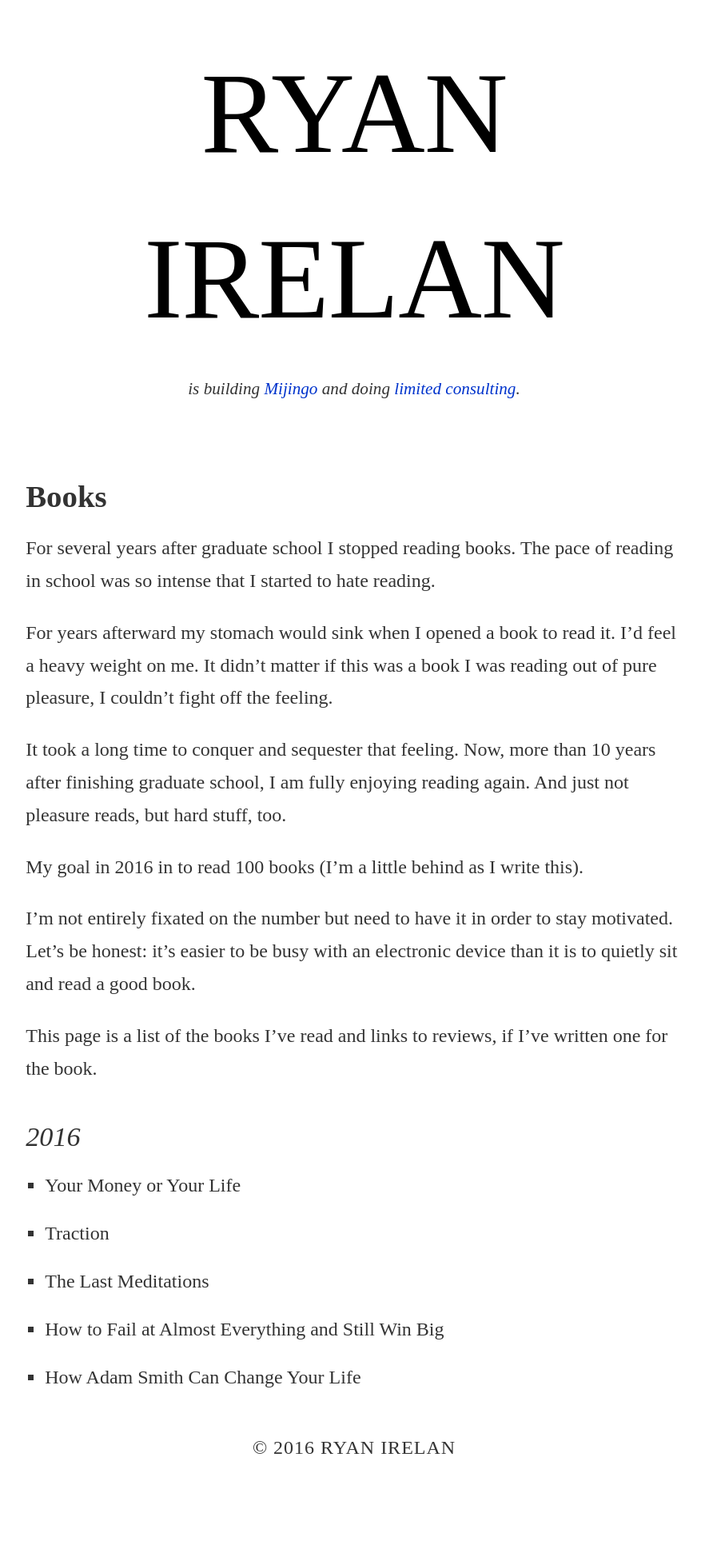
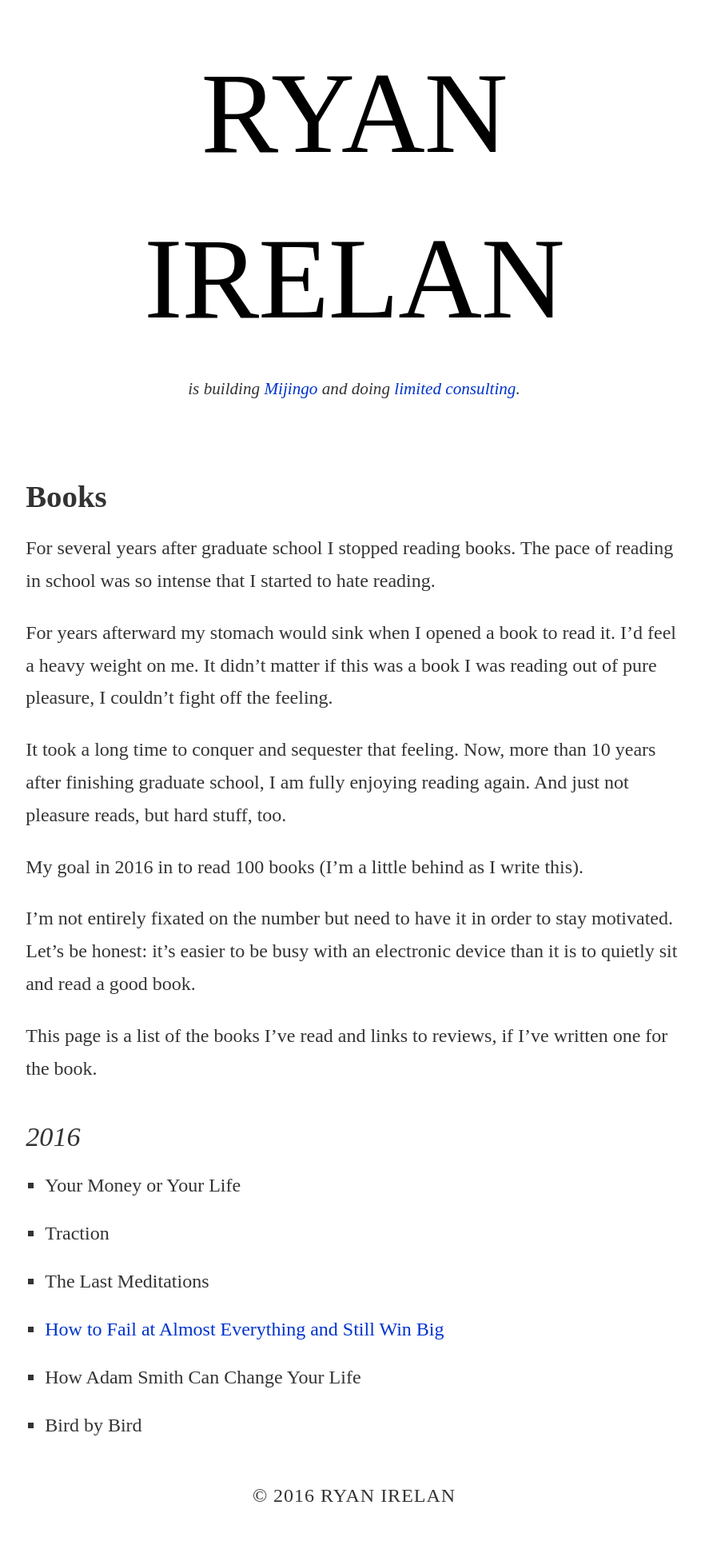
Before and after one commit to ryanirelan/ryanirelan.github.io, a Jekyll site: the page built from books/index.markdown, in a window 1280 px wide. Shown: the whole page at 80% size, without its empty margins (197-1074 px from the left). Built offline with Jekyll 4.4.1, drawn with Linux system fonts in a browser that asks for light colours; nearby versions of some CDN libraries; some web fonts are replaced; before the commit the page ends 1877 px from its top, so only the background shows below that.

Commit message:
Update index.markdown

```diff
--- a/books/index.markdown
+++ b/books/index.markdown
@@ -24,5 +24,6 @@ This page is a list of the books I've read and links to reviews, if I've written
 * Your Money or Your Life
 * Traction
 * The Last Meditations
-* How to Fail at Almost Everything and Still Win Big
+* [How to Fail at Almost Everything and Still Win Big](http://ryanirelan.com/2016/02/28/how-to-fail-at-almost-everything-and-still-win-big.html)
 * How Adam Smith Can Change Your Life
+* Bird by Bird
```
